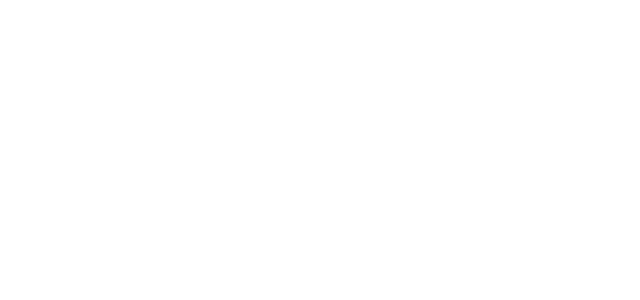
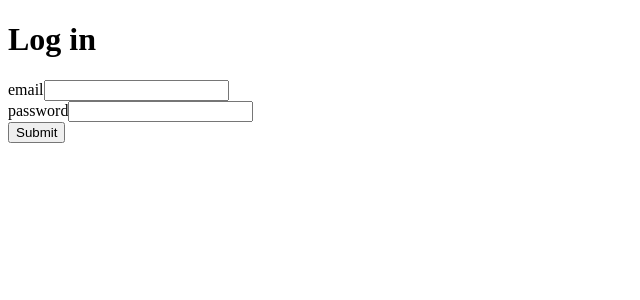
Before and after one commit to azeam/T9_notes, a React (Create React App) app in the folder home/: page /login in a window 1280 px wide. Shown: the top 300 px of the page, without its empty margins (0-640 px from the left). Built offline with nearby package versions, Linux system fonts and the light colour scheme; the HTML template or start-up script is replaced by a standard one.

Commit message:
Login function(Semi-finished)
Added semi-finished login.js and added route to it in App.js

```diff
--- a/home/src/App.js
+++ b/home/src/App.js
@@ -1,5 +1,6 @@
 import './App.css';
 import signup from './pages/signup';
+import login from './pages/login';
 import NoteForm from './pages/NoteForm';
 import { BrowserRouter as Router, Route, Switch } from 'react-router-dom';
 
@@ -10,6 +11,7 @@
             <Switch>
               <Route exact path="/signup" component={signup}/>
               <Route path="/newnote" component={NoteForm} />
+              <Route exact path="/login" component={login}/>
             </Switch>
           </div>
       </Router>
--- /dev/null
+++ b/home/src/pages/login.js
@@ -0,0 +1,76 @@
+import React, { Component } from 'react';
+import axios from 'axios';
+
+
+
+class login extends Component {
+	constructor(props) {
+		super(props);
+
+		this.state = {
+			email: '',
+			password: ''
+		};
+    }
+
+	// update form field data
+    handleChange = (event) => {
+		this.setState({
+			[event.target.name]: event.target.value
+		});
+	};
+
+	// send request to api
+	handleLogin = (event) => {
+		event.preventDefault(); // handle form with js
+		const newLoginData = {
+			email: this.state.email,
+			password: this.state.password
+		};
+		axios
+			.post('/login', newLoginData) // the proxy setting in package.json will re-route the request to the firebase db with /signup postpended, set to  https://us-central1-t9notes-5eb44.cloudfunctions.net/api if not running local api
+			.then((response) => {
+				console.log("token: ", `${response.data.token}`); // print token to console for debug
+				localStorage.setItem('AuthToken', `${response.data.token}`); // save token in local storage
+				this.props.history.push('/'); // go home
+			})
+			.catch((error) => {
+				if (error.response) {
+					console.log(error.response.data); // print api response
+				}
+				else {
+					console.log('Error', error.message);
+				}
+			});
+	};
+
+    /*handleSignOut = (event) => {
+        firebase.auth().signOut().then(function() {
+            // Sign-out successful.
+          }).catch(function(error) {
+              console.log('Error', error.message);
+            // An error happened.
+          });
+    }*/
+
+	render() {
+		return (
+				<div className="login">
+					<h1>
+						Log in
+					</h1>
+					<form className="login" noValidate>
+						<label>email</label>
+						<input type="text" id="email" name="email" onChange={this.handleChange} required />
+						<br/>
+						<label>password</label>
+						<input type="text" id="password" name="password" onChange={this.handleChange} required />
+						<br/>
+						<input type="submit" onClick={this.handleSubmit}/>
+					</form>
+				</div>
+		);
+	}
+}
+
+export default (login);
```
